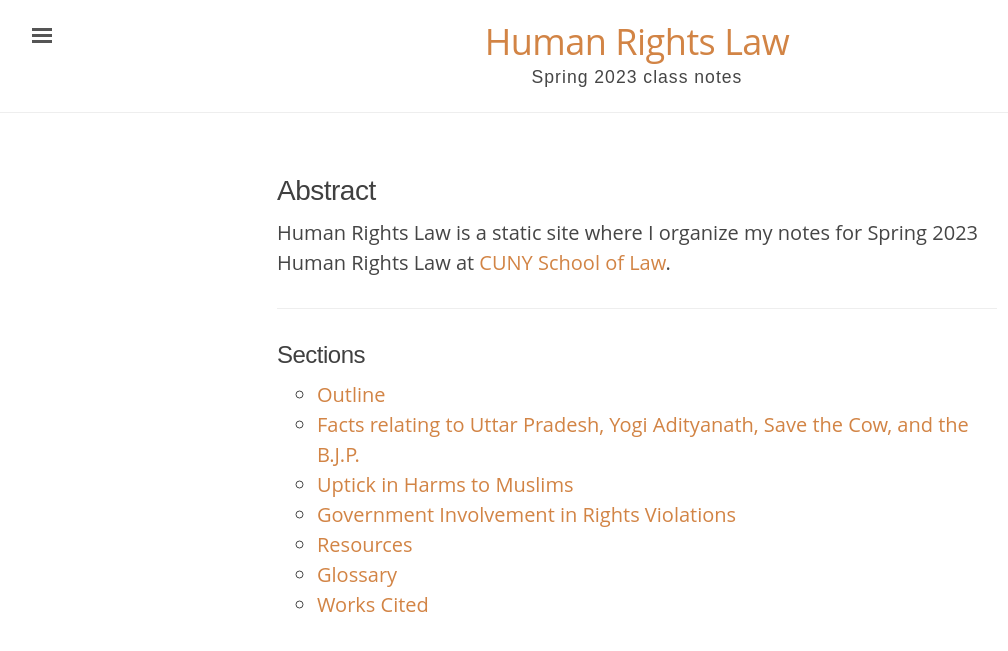
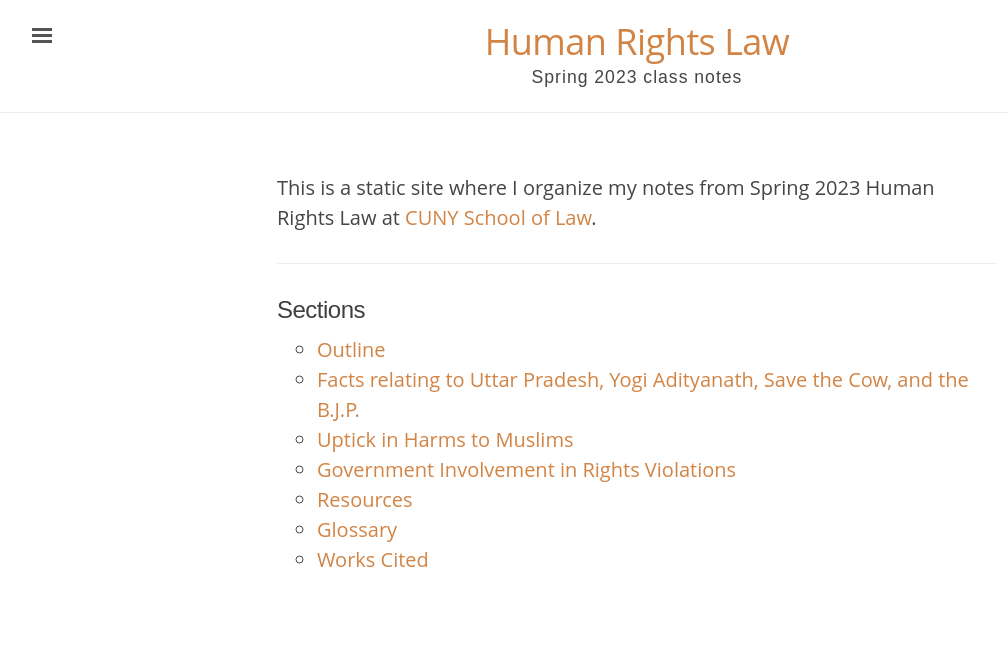
Before and after one commit to binipringle/human-rights-law, a Jekyll site: the page built from index.html, in a window 1280 px wide. Shown: the top 651 px of the page, without its empty margins (3-1011 px from the left). Built offline with Jekyll 4.4.1, drawn with Linux system fonts in a browser that asks for light colours.

Commit message:
took abstract out of index changed text

```diff
--- a/index.html
+++ b/index.html
@@ -3,9 +3,8 @@ layout: default
 title: "Human Rights Law"
 ---
 <div class="introduction">
-  <h1>Abstract</h1>
 <p>
-  Human Rights Law is a static site where I organize my notes for Spring 2023 Human Rights Law at <a href="https://www.law.cuny.edu/">CUNY School of Law</a>.
+  This is a static site where I organize my notes from Spring 2023 Human Rights Law at <a href="https://www.law.cuny.edu/">CUNY School of Law</a>.
 </p>
 </div>
 
```
